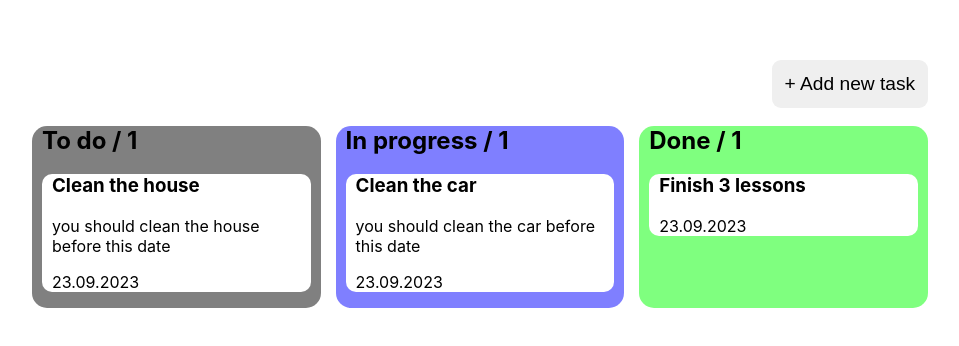
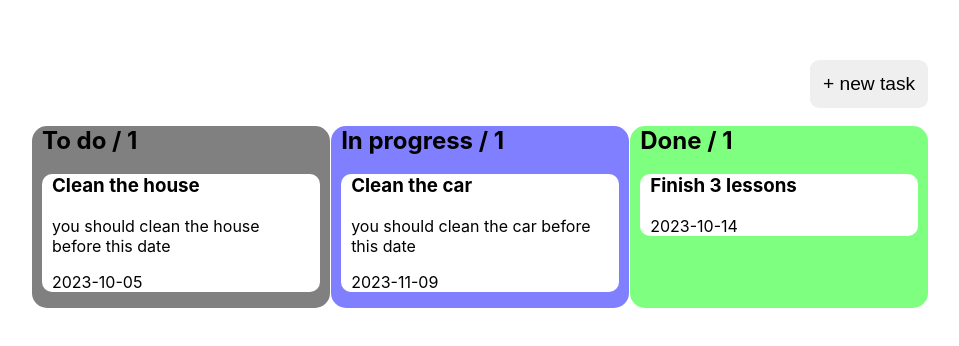
Before and after one commit to MayaNour/react_todo_app, a React (Create React App) app: page / in a window 1280 px wide. Shown: the part 132-478 px from the top of the page, without its empty margins (160-1119 px from the left). Built offline with nearby package versions, Linux system fonts and the light colour scheme.

Commit message:
Finish adding new task

```diff
--- a/src/App.css
+++ b/src/App.css
@@ -1,5 +1,5 @@
 .App {
-  margin-top: 15%;
+  margin-top: 10%;
   margin: 15%;
   display: flex;
   flex-direction: column;
@@ -15,7 +15,8 @@
   text-align: left;
   padding-left: 10px;
   padding-right: 10px;
-  width: 30%;
+  width: 31%;
+  /* max-height: 500px; */
 }
 
 .list h2{
--- a/src/App.js
+++ b/src/App.js
@@ -3,38 +3,59 @@ import './App.css';
 import List from './List';
 import Modal from './Modal';
 
-const l = [
-  { id:"toDo",
-  title: "To do", color:"Grey",
-  tasks:[{title:"Clean the house",
-          description:"you should clean the house before this date",
-          date:"23.09.2023"}]},
-  {id:"inProgress",
-  title: "In progress", color:"#0000ff80",
-  tasks:[{title:"Clean the car",
-          description:"you should clean the car before this date",
-          date:"23.09.2023"}]},
-  {id:"done",
-  title: "Done", color:"#00ff0080",
-  tasks:[{title:"Finish 3 lessons",
-          description:"",
-          date:"23.09.2023"}]}];
+const lists = [{id:"toDo",
+          title: "To do",
+          color:"Grey",
+          stage:1},
+          {id:"inProgress",
+          title: "In progress",
+          color:"#0000ff80",
+          stage:2},
+          {id:"done",
+          title: "Done",
+          color:"#00ff0080",
+          stage:3}];
 
+const tasks =[{id:1,
+              title:"Clean the house",
+              description:"you should clean the house before this date",
+              date:"2023-10-05",
+              stage:1},
+              {id:2,
+              title:"Clean the car",
+              description:"you should clean the car before this date",
+              date:"2023-11-09",
+              stage:2},
+              {id:3,
+              title:"Finish 3 lessons",
+              description:"",
+              date:"2023-10-14",
+              stage:3}]
 
 function App() {
   const [showModal, setShowModal] = useState(false);
-  const [lists, setLists] = useState(l);
   const [disabledAddButton, setDisabledAddButton] = useState(false);
+  const [toDoList, setToDoList] = useState(tasks.filter(function(task){return task.stage === 1}));
+  const [inProgressList, setInProgressList] = useState(tasks.filter(function(task){return task.stage === 2}));
+  const [doneList, setDoneList] = useState(tasks.filter(function(task){return task.stage === 3}));
+
+  const handlelistTask = (stage) =>{
+    switch (stage){
+      case 1: return toDoList;
+      case 2: return inProgressList;
+      case 3: return doneList;
+    }
+  }
 
   return (
     <div className="App">
       <div>
-        <button onClick={()=>{setShowModal(true); setDisabledAddButton(true)}} disabled={disabledAddButton}>+ Add new task</button>
+        <button onClick={()=>{setShowModal(true); setDisabledAddButton(true)}} disabled={disabledAddButton}>+ new task</button>
       </div>
       <div className='lists'>
-      {lists.map(item =>{return <List key={item.id}  title={item.title} color={item.color} tasks={item.tasks} />})}
+      {lists.map((item,index) =>{return <List key={item.id}  title={item.title} color={item.color} tasks={handlelistTask(item.stage)} />})}
       </div>
-      <Modal show={showModal} setShow={setShowModal} setDisabled={setDisabledAddButton}/>
+      <Modal show={showModal} setShow={setShowModal} setDisabled={setDisabledAddButton} setToDoList={setToDoList} toDoList={toDoList}/>
     </div>
   );
 }
--- a/src/List.js
+++ b/src/List.js
@@ -2,12 +2,12 @@ import Task from "./Task";
 
 const List = ({title, color, tasks}) =>{
     const listColor = {
-        'background-color': color
+        'backgroundColor': color
     }
     return (
     <div className="list" style={listColor}>
         <h2>{title} / {tasks.length}</h2>
-        {tasks.map(task => <Task title={task.title} description={task.description} date={task.date}/>)}
+        {tasks.map(task => <Task key={task.id} title={task.title} description={task.description} date={task.date}/>)}
     </div>);
 }
 
--- a/src/Modal.js
+++ b/src/Modal.js
@@ -1,17 +1,50 @@
-const Modal = ({show, setShow, setDisabled}) =>{
-    const handleAddNewTask = (title, description, date) =>{
-        const task = {title:title, description:description, date:date};
+import { useState } from "react";
+
+const Modal = ({show, setShow, setDisabled, setToDoList, toDoList, titlepro, des, deadline}) =>{
+    const [title, setTitle] = useState(titlepro);
+    const [description, setDescription] = useState(des);
+    const [date, setDate] = useState(deadline);
+
+
+    const handleAddNewTask = (e) =>{
+        const task = {title:title, description:description, date:date, stage:1};
+        setToDoList([...toDoList, task]);
+        setDisabled(false);
+        setShow(false);
+        resetForm();
+        console.log(date);
+        console.log(date.type);
+    }
+
+    const resetForm = () => {
+        setTitle("");
+        setDescription("");
+        setDate(null);
     }
 
     return( show &&
-        <form id="newTaskModal">
+        <form id="newTaskModal" onSubmit={handleAddNewTask}>
             <button type="close" onClick={()=>{setShow(false); setDisabled(false)}}>X</button>
             <label for="title">Task title*</label>
-            <input name="title" type="text" placeholder="Enter your task title" required/>
+            <input name="title"
+                   type="text"
+                   value={title}
+                   onChange={(e) => setTitle(e.target.value)}
+                   placeholder="Enter your task title" required/>
             <label for="description">Description</label>
-            <textarea name="description" type="text" placeholder="Enter your task description (optional)" rows="5"/>
+            <textarea name="description"
+                      type="text"
+                      value={description}
+                      onChange={(e) => setDescription(e.target.value)}
+                      placeholder="Enter your task description (optional)"
+                      rows="5"/>
             <label for="date">Task last date*</label>
-            <input name="date" type="date" placeholder="Enter your task last date" required/>
+            <input name="date"
+                   type="date"
+                   value={date}
+                   onChange={(e) => setDate(e.target.value)}
+                   min={new Date().toISOString().split('T')[0]}
+                   placeholder="Enter your task last date" required/>
             <button type="submit">Add</button>
         </form>
     )
```
